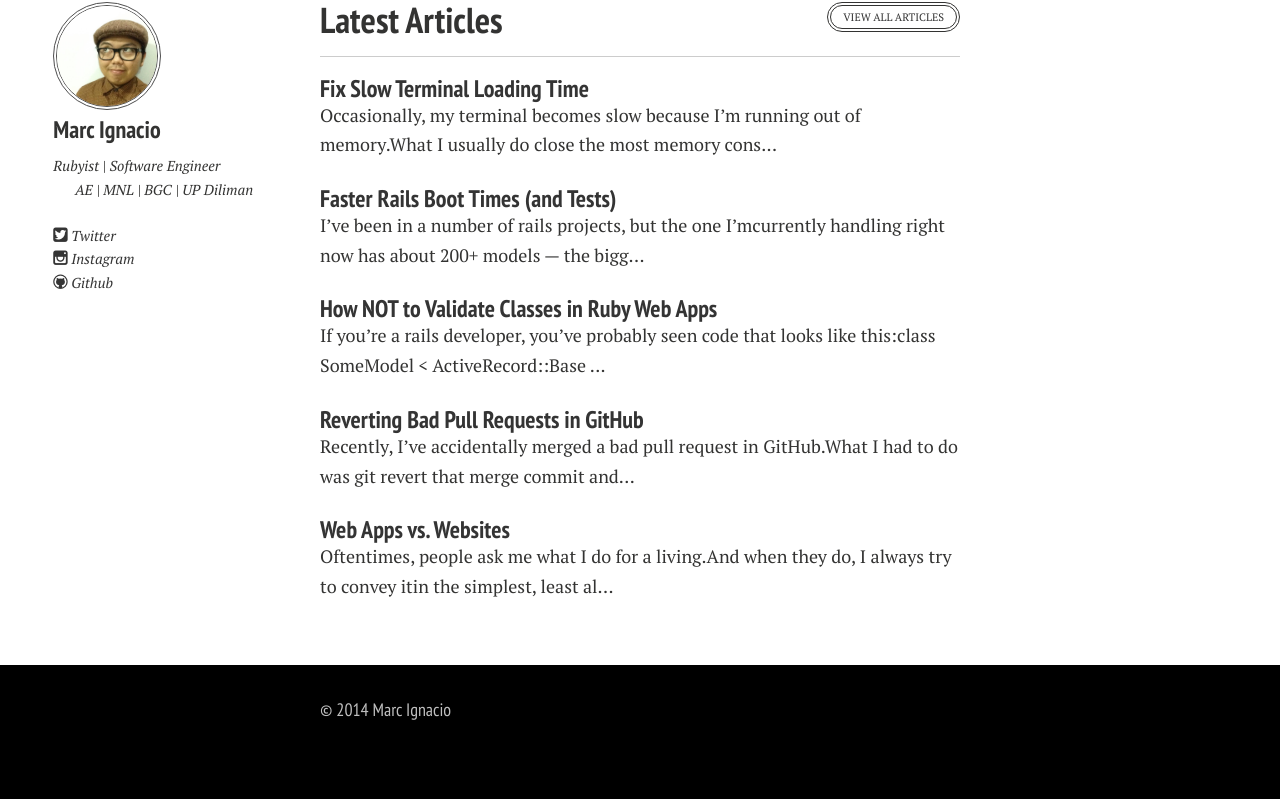
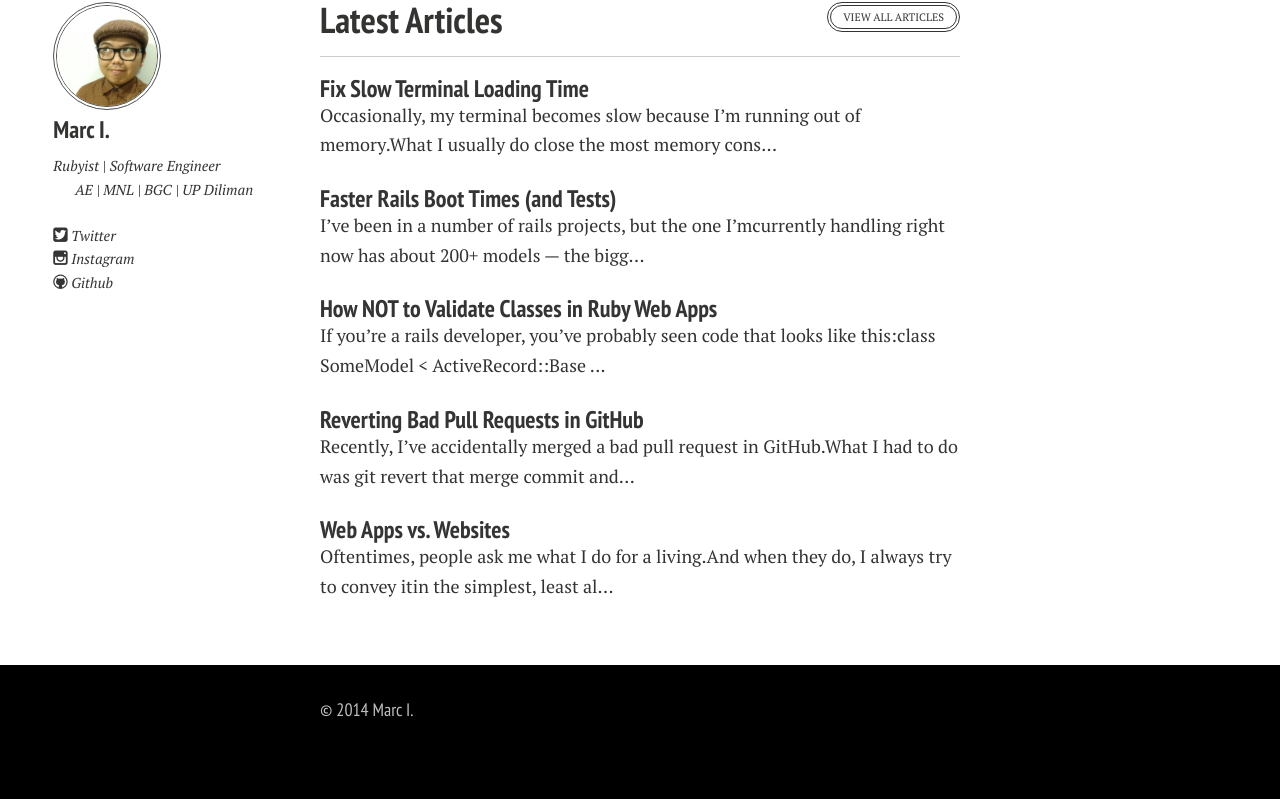
Before and after one commit to padi/padi.github.io, a Jekyll site: the page built from index.md, in a window 1280 px wide. Shown: the part 453-1252 px from the top of the page. Built offline with Jekyll 4.4.1, drawn with Linux system fonts in a browser that asks for light colours; nearby versions of some CDN libraries.

Commit message:
change name

```diff
--- a/_config.yml
+++ b/_config.yml
@@ -18,7 +18,7 @@ url: http://padi.github.io
 
 # Owner/author information
 owner:
-  name:           Marc Ignacio
+  name:           Marc I.
   avatar:         bio-photo.jpg
   bio:            "Rubyist | Software Engineer"
   location:       "AE | MNL | BGC | UP Diliman"
```
